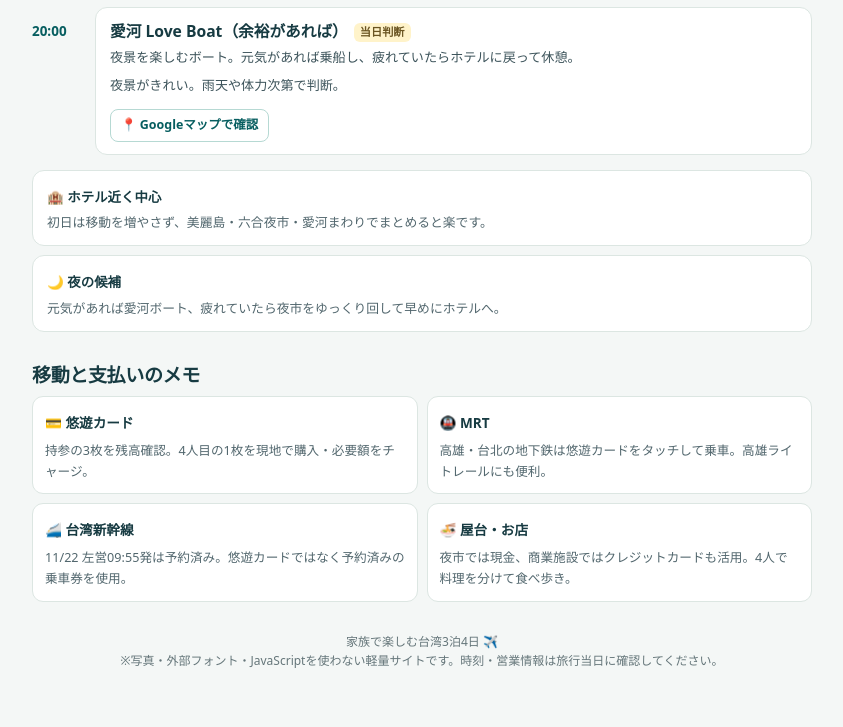
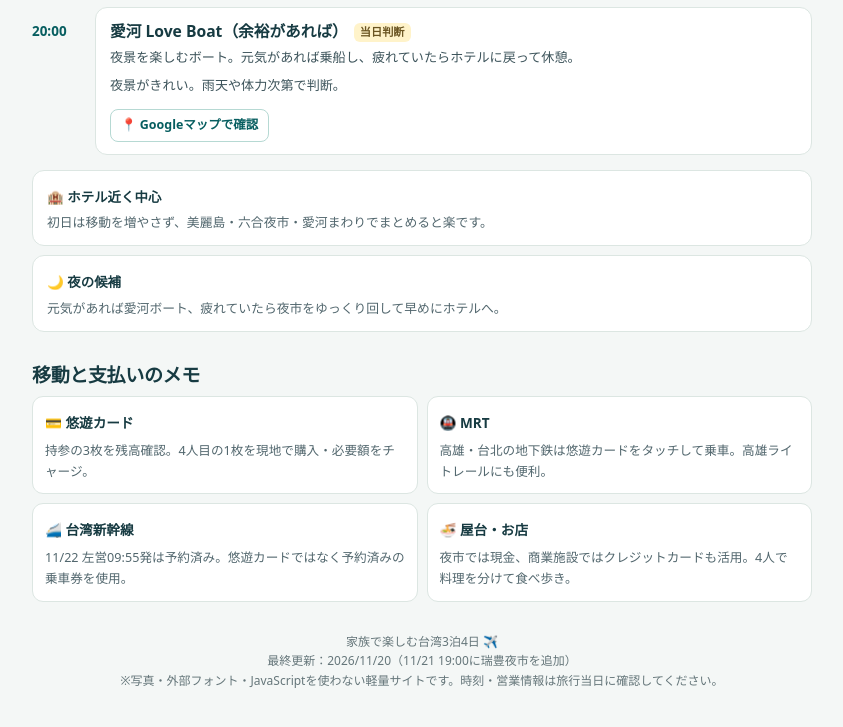
Before and after one commit to GoNakano/GoNakano, a plain HTML site: page taiwan-family-trip-2026/index.html in a window 1280 px wide. Shown: the part 1544-2271 px from the top of the page, without its empty margins (218-1061 px from the left). Drawn offline with Linux system fonts and the light colour scheme.

Commit message:
Show November 20 update stamp and refresh Taiwan itinerary deployment

```diff
--- a/taiwan-family-trip-2026/index.html
+++ b/taiwan-family-trip-2026/index.html
@@ -7,4 +7,4 @@
 <div class="mini"><b>🚇 MRT</b><p>高雄・台北の地下鉄は悠遊カードをタッチして乗車。高雄ライトレールにも便利。</p></div>
 <div class="mini"><b>🚄 台湾新幹線</b><p>11/22 左営09:55発は予約済み。悠遊カードではなく予約済みの乗車券を使用。</p></div>
 <div class="mini"><b>🍜 屋台・お店</b><p>夜市では現金、商業施設ではクレジットカードも活用。4人で料理を分けて食べ歩き。</p></div>
-</div></section><p class="footer">家族で楽しむ台湾3泊4日 ✈️<br/>※写真・外部フォント・JavaScriptを使わない軽量サイトです。時刻・営業情報は旅行当日に確認してください。</p></main></body></html>
+</div></section><p class="footer">家族で楽しむ台湾3泊4日 ✈️<br/>最終更新：2026/11/20（11/21 19:00に瑞豊夜市を追加）<br/>※写真・外部フォント・JavaScriptを使わない軽量サイトです。時刻・営業情報は旅行当日に確認してください。</p></main></body></html>
```
